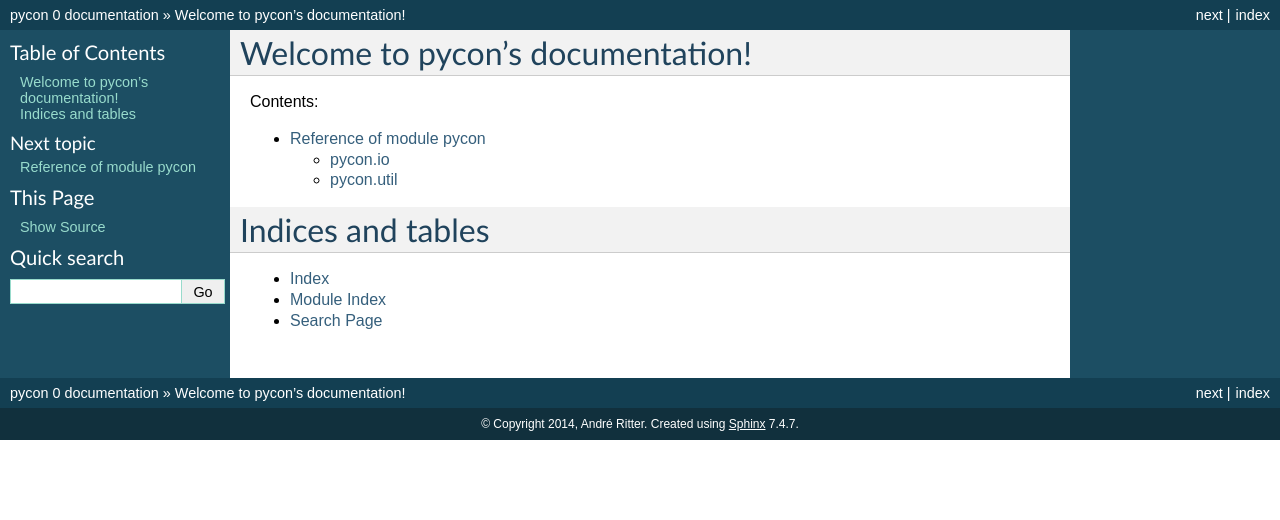
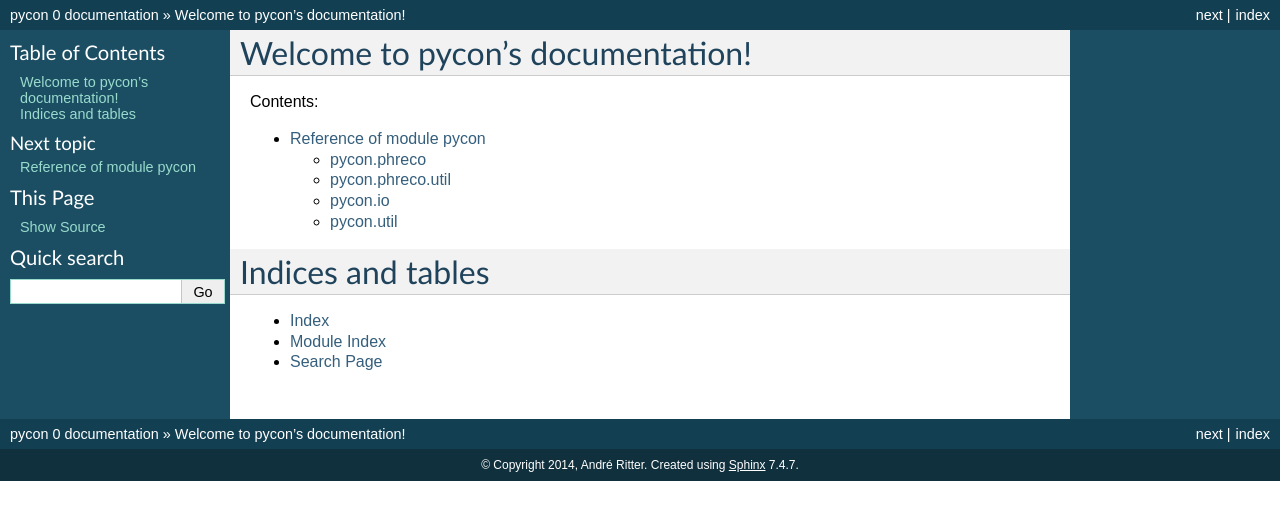
Before and after one commit to amritter/pycon, a Sphinx documentation site: the page built from doc/index.rst, in a window 1280 px wide. Shown: the top 520 px of the page. Built offline with Sphinx 7.4.7, drawn with Linux system fonts in a browser that asks for light colours.

Commit message:
Adding modules phreco and phreco.util to references section in documentation.

```diff
--- a/doc/reference.rst
+++ b/doc/reference.rst
@@ -1,5 +1,19 @@
 Reference of module pycon
 =========================
+
+pycon.phreco
+------------
+
+.. automodule:: pycon.phreco
+   :members:
+   :undoc-members:
+
+pycon.phreco.util
+-----------------
+
+.. automodule:: pycon.phreco.util
+   :members:
+   :undoc-members:
 
 pycon.io
 --------
```
